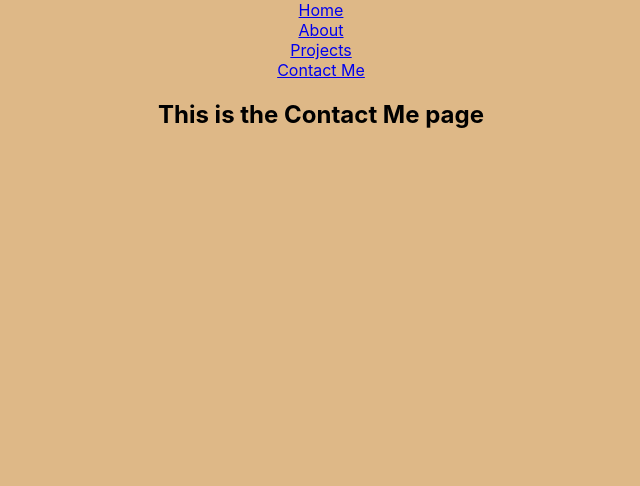
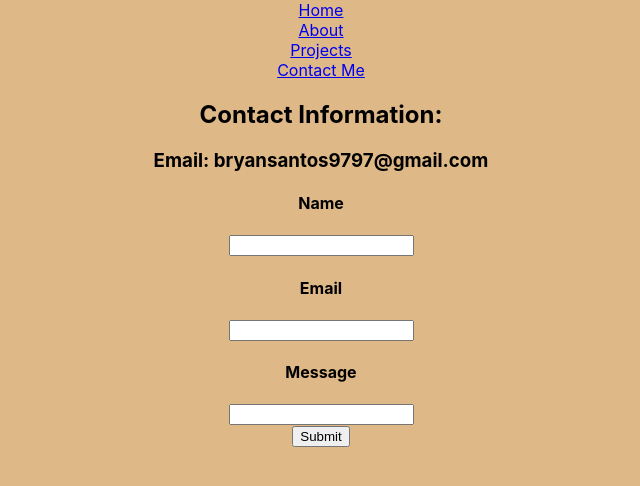
Before and after one commit to ATEOTG/ateotg.github.io, a React (Create React App) app: page /contact in a window 1280 px wide. Shown: the top 486 px of the page, without its empty margins (319-959 px from the left). Built offline with nearby package versions, Linux system fonts and the light colour scheme.

Commit message:
added contact info to contact me and added form functionality

```diff
--- a/src/components/About.js
+++ b/src/components/About.js
@@ -1,5 +1,4 @@
 import React from "react";
-import {Routes, Route, Link} from "react-router-dom";
 import "../css/About.css"
 import resumepdf from "../Resume.pdf"
 
--- a/src/components/ContactMe.js
+++ b/src/components/ContactMe.js
@@ -1,18 +1,71 @@
-import React from "react";
+import React, {Component} from "react";
 import {Link} from "react-router-dom";
 
-function ContactMe() {
+class ContactMe extends Component {
+
+    constructor(props) {
+        super(props);
+
+        this.state = {name: "", email: "", message: ""};
+    }
+
+    handleChange = event => {
+        event.preventDefault();
+        if(event.target.id == "name") {
+            this.state.name = event.target.value;
+        }
+
+        else if (event.target.id == "email") {
+            this.state.email = event.target.value;
+        }
+
+        else if (event.target.id == "message") {
+            this.state.message = event.target.value;
+        }
+
+    }
+
+    submitForm = (event) => {
+        alert("Hello, " + this.state.name + " your message sent successfully!" );
+
+    }
+
+    render(){
+
     return(
-        <>
+        <div>
 
+            <div>
+            <h2> Contact Information: </h2>
+            <h3> Email: bryansantos9797@gmail.com </h3>
+            </div>
 
-            <h2> This is the Contact Me page</h2>
+            <form id = "msg">
+                <h4> Name </h4>
+                <input type = "text" id = "name" onChange = {this.handleChange}/>
+
+                <br/>
+
+                <h4> Email </h4>
+                <input type = "text" id = "email" onChange = {this.handleChange}/>
+
+                <br/>
+
+                <h4> Message </h4>
+                <input type = "text" id = "message" onChange = {this.handleChange}/>
+
+                <br/>
+
+                <button onClick = {this.submitForm}> Submit </button>
+
+            </form>
 
 
 
-        </>
+        </div>
 
     );
+    }
 }
 
 export default ContactMe
--- a/src/components/Home.js
+++ b/src/components/Home.js
@@ -1,5 +1,4 @@
 import React from "react";
-import {Link} from "react-router-dom";
 import logo from "../bryandelossantos.png";
 import anime from "../animesmoker.gif"
 import "../css/Home.css"
--- a/src/components/Projects.js
+++ b/src/components/Projects.js
@@ -1,5 +1,4 @@
 import React from "react";
-import {Link} from "react-router-dom";
 
 function Projects() {
     return(
```
